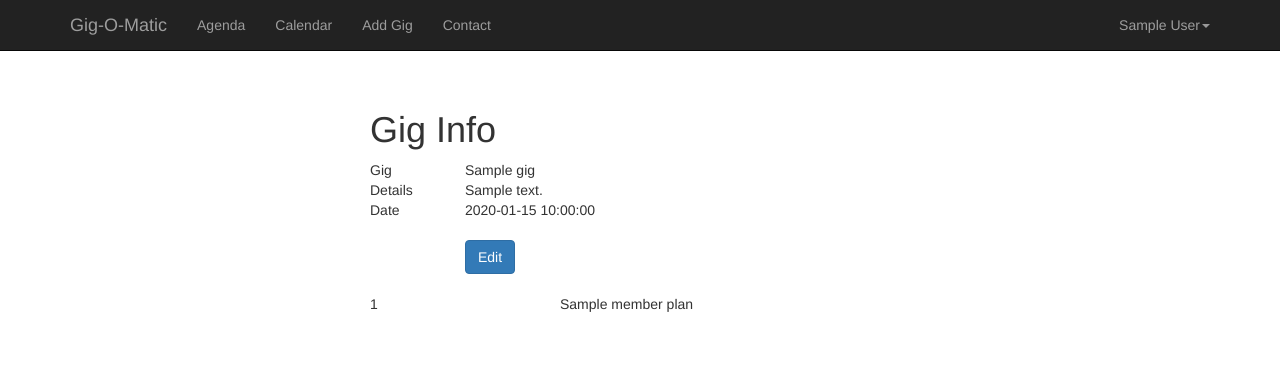
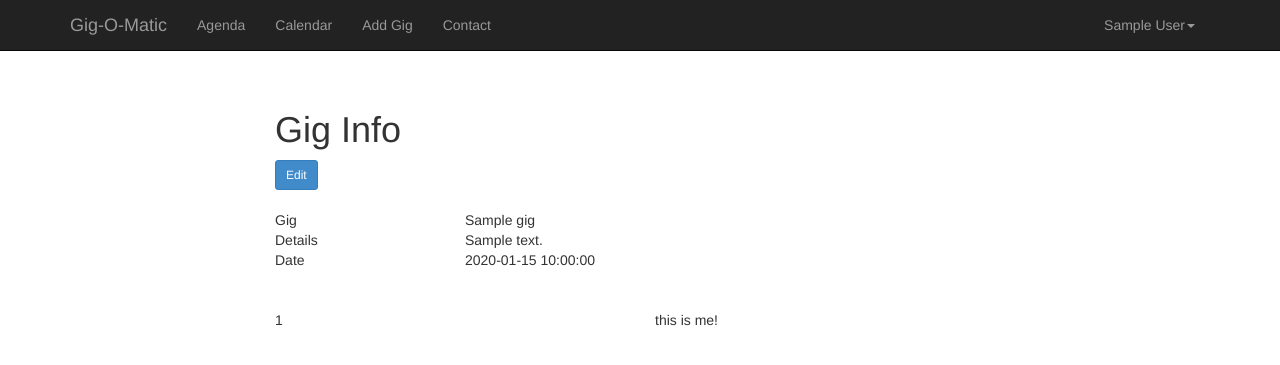
Before and after one commit to Gig-o-Matic/GO2, a Python web app: template templates/gig_info.html in a window 1280 px wide. Shown: the top 365 px of the page. Run offline with Jinja, Linux system fonts and the light colour scheme; the template is opened without the code that fills it: most values are stand-ins (such as "Sample title", 1, 10 or a date in 2020); some libraries are stand-ins or nearby versions.

Commit message:
made plan icons

```diff
--- a/make_test.py
+++ b/make_test.py
@@ -35,10 +35,12 @@ def test_band():
     make_if_not_here("EE")
 
     member1 = member.new_member(first_name='Aaron', last_name='Oppenheimer', email='aoppenheimer@gmail.com', nickname='aoppenheimer')
-    member2 = member.new_member(first_name='Maury', last_name='Martin')
+    member2 = member.new_member(first_name='Maury', last_name='Martin', nickname='mmartin')
+    member3 = member.new_member(first_name='Kevin', last_name='Leppman', nickname='kleppman')
 
     assoc.new_association(slsaps,member1)
     assoc.new_association(slsaps,member2)
+    assoc.new_association(slsaps,member3)
 
     membership = band.get_members_of_band(slsaps)
     for i in membership:
--- a/templates/gig_info.html
+++ b/templates/gig_info.html
@@ -1,35 +1,40 @@
 {% include 'header.html' %}
 {% include 'navbar.html' %}
+{% import 'plan_icon.html' as plan_icon %}
 
 <div class="container">
 
     <div class="starter-template">
         <div class="row">
-            <div class="col-md-5 col-md-offset-3"><h1>Gig Info</h1></div>
+            <div class="col-md-4 col-md-offset-2"><h1>Gig Info</h1></div>
         </div>
         <div class="row">
-            <div class="col-md-1 col-md-offset-3">Gig</div>
-            <div class="col-md-6">{{ gig.title|e }}</div>
-        </div>
-        <div class="row">
-            <div class="col-md-1 col-md-offset-3">Details</div>
-            <div class="col-md-6">{{ gig.details|e }}</div>
-        </div>
-        <div class="row">
-            <div class="col-md-1 col-md-offset-3">Date</div>
-            <div class="col-md-6">{{ gig.date|e }}</div>
+            <div class="col-md-4 col-md-offset-2">
+                <a class="btn btn-primary btn-sm" href="gig_edit.html?band_id={{ band_id }}&gig_id={{ gig.key.id() }}">Edit</a>
+            </div>
         </div>
         <div class="row">&nbsp;</div>
         <div class="row">
-            <div class="col-md-6 col-md-offset-4">
-                <a class="btn btn-primary" href="gig_edit.html?band_id={{ band_id }}&gig_id={{ gig.key.id() }}">Edit</a>
-            </div>
+            <div class="col-md-2 col-md-offset-2">Gig</div>
+            <div class="col-md-8">{{ gig.title|e }}</div>
         </div>
+        <div class="row">
+            <div class="col-md-2 col-md-offset-2">Details</div>
+            <div class="col-md-8">{{ gig.details|e }}</div>
+        </div>
+        <div class="row">
+            <div class="col-md-2 col-md-offset-2">Date</div>
+            <div class="col-md-8">{{ gig.date|e }}</div>
+        </div>
+        <div class="row">&nbsp;</div>
         <div class="row">&nbsp;</div>
         {% for m in member_plans %}
             <div class="row">
-                <div class="col-md-2 col-md-offset-3">{{ m[0] }}</div>
-                <div class="col-md-5">{{ m[1] }}</div>
+                <div class="col-md-3 col-md-offset-2">{{ m[0] }}</div>
+                <div class="col-md-1">{{ plan_icon.icon(m[1]) }}</div>
+                {% if m[2] %}
+                    <div class="col-md-2">this is me!</div>
+                {% endif %}
             </div>
         {% endfor %}
     </div>
--- a/templates/header.html
+++ b/templates/header.html
@@ -23,8 +23,7 @@
     <link href='/fullcalendar/fullcalendar.print.css' rel='stylesheet' media='print' />
 
     <!-- font awesome -->
-    <link href="//netdna.bootstrapcdn.com/twitter-bootstrap/2.3.2/css/bootstrap-combined.no-icons.min.css" rel="stylesheet">
-    <link href="//netdna.bootstrapcdn.com/font-awesome/3.2.1/css/font-awesome.css" rel="stylesheet">    <!-- HTML5 shim and Respond.js IE8 support of HTML5 elements and media queries -->
+    <link href="http://netdna.bootstrapcdn.com/font-awesome/3.2.1/css/font-awesome.css" rel="stylesheet">    <!-- HTML5 shim and Respond.js IE8 support of HTML5 elements and media queries -->
 
     <!--[if lt IE 9]>
       <script src="../../assets/js/html5shiv.js"></script>
--- /dev/null
+++ b/templates/plan_icon.html
@@ -0,0 +1,16 @@
+{% macro icon(plan_value=-1) -%}
+
+    {% if plan_value == 1 %}
+        <i class="icon-plus-sign"></i><i class="icon-plus-sign"></i>
+    {% elif plan_value == 2 %}
+        <i class="icon-plus-sign"></i>
+    {% elif plan_value == 3 %}
+        <i class="icon-plus-sign"></i><i class="icon-minus-sign"></i>
+    {% elif plan_value == 4 %}
+        <i class="icon-minus-sign"></i>
+    {% elif plan_value == 5 %}
+        <i class="icon-minus-sign"></i><i class="icon-minus-sign"></i>
+    {% else %}
+        <i class="icon-question"></i>
+    {% endif %}
+{%- endmacro %}
```
Also changed, not shown: gig.py (+6 -2 lines), templates/agenda.html (+10 -6 lines), templates/agenda_events.html (+12 -19 lines).
